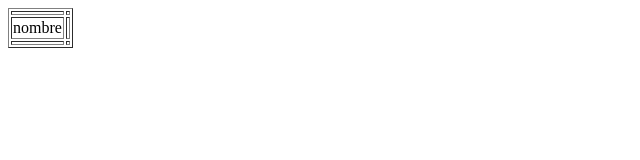
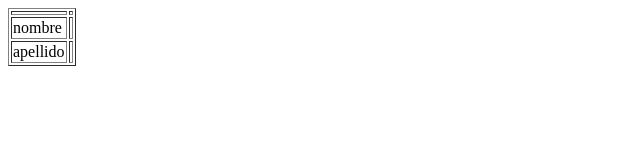
Before and after one commit to alejandrocarden/academico, a plain HTML site: page index.html in a window 1280 px wide. Shown: the whole page, without its empty margins (0-640 px from the left). Drawn offline with Linux system fonts and the light colour scheme.

Commit message:
Agregando dato 8

```diff
--- a/index.html
+++ b/index.html
@@ -16,7 +16,7 @@
                     <td></td>
                 </tr>
                 <tr>
-                    <td></td>
+                    <td>apellido</td>
                     <td></td>
                 </tr>
             </tbody>
```
